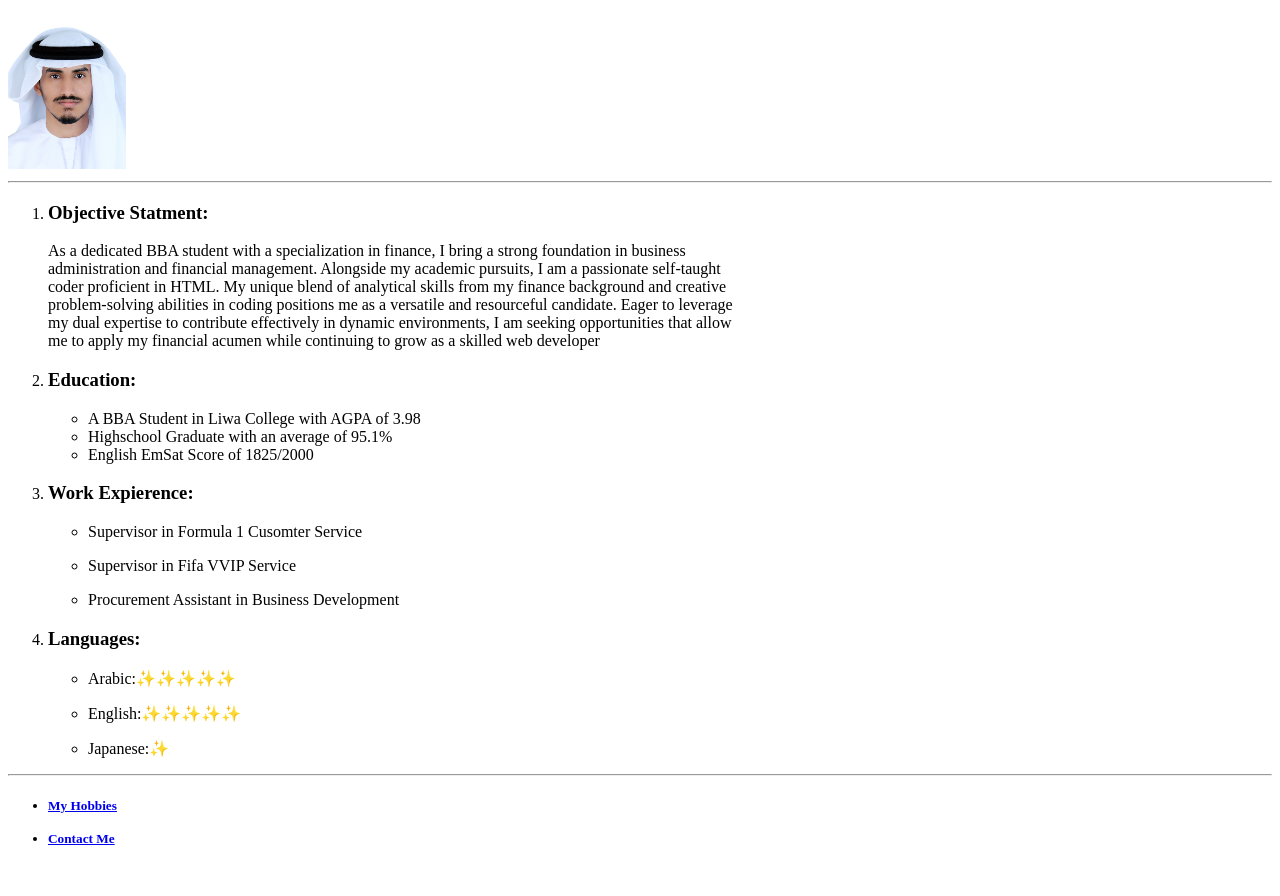
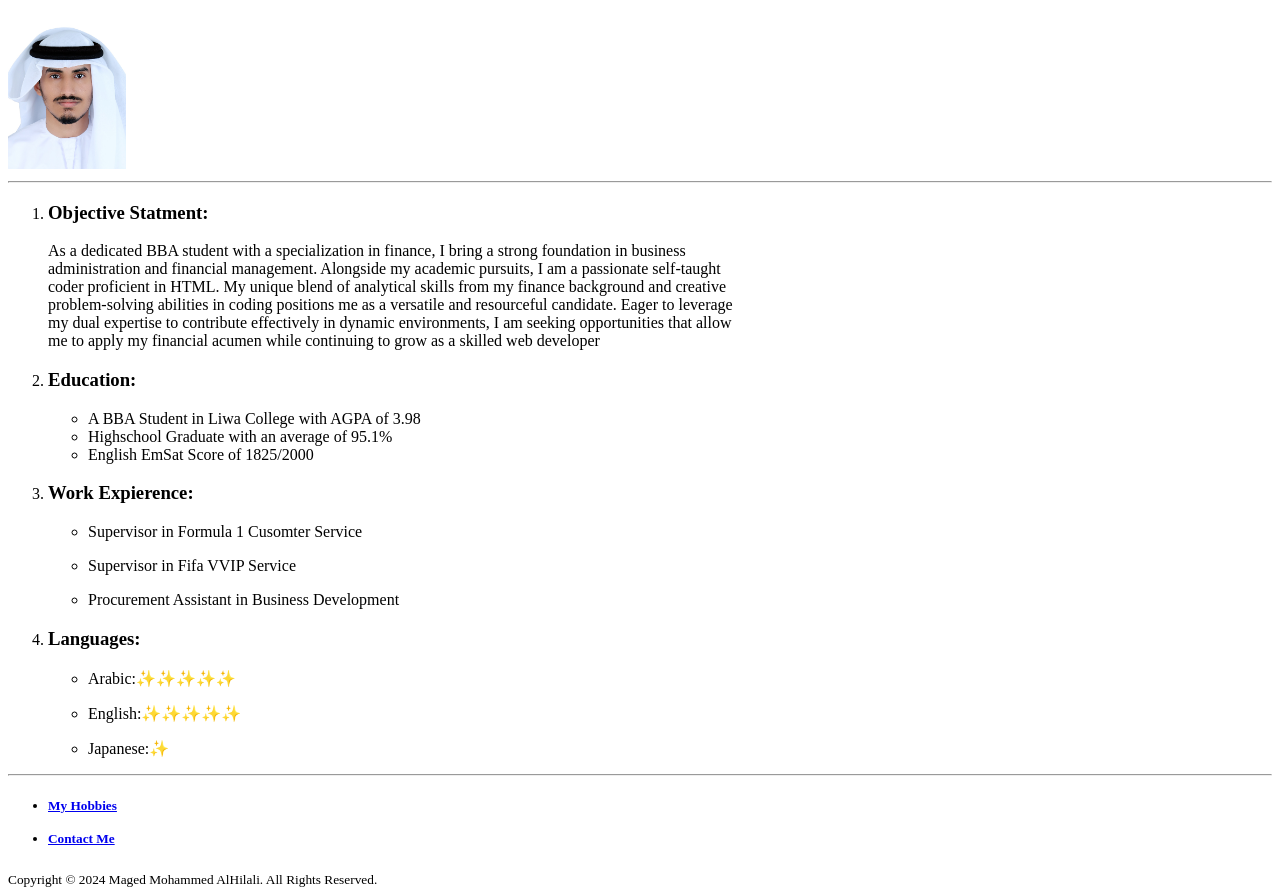
Before and after one commit to ByteNerd1/html-Project-1, a plain HTML site: page index.html in a window 1280 px wide. Shown: the part 61-957 px from the top of the page. Before the commit the page ends 931 px from the top, so only its background shows below. Drawn offline with Linux system fonts and the light colour scheme.

Commit message:
Update index.html

```diff
--- a/index.html
+++ b/index.html
@@ -46,5 +46,10 @@
     <li><a href="./hobbies.html"><h4>My Hobbies</h4></a></li>
     <li><a href="./contact.html"><h4>Contact Me</h4></a></ul> </li>
     </h5>
+     <footer>
+        <small>
+        Copyright © 2024 Maged Mohammed AlHilali. All Rights Reserved.
+    </small>
+    </footer>
 </body>
 </html>
```
